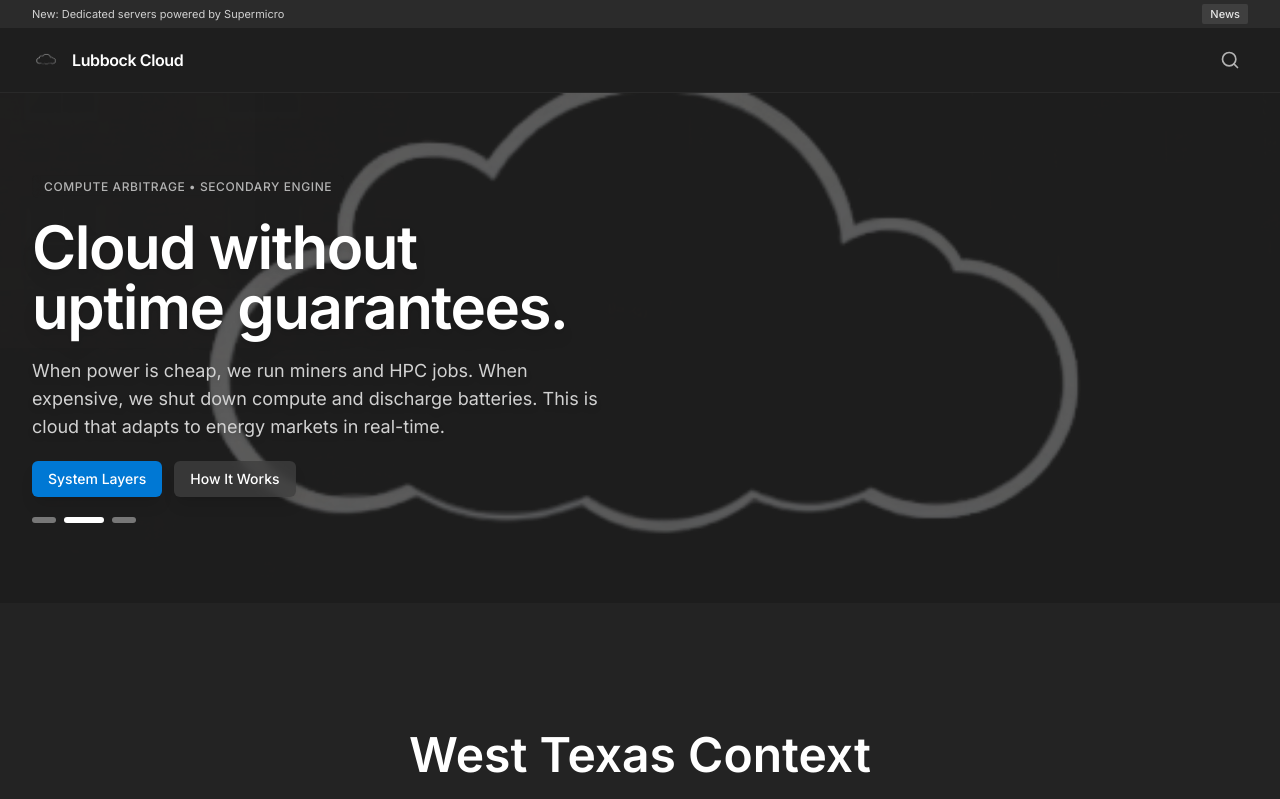
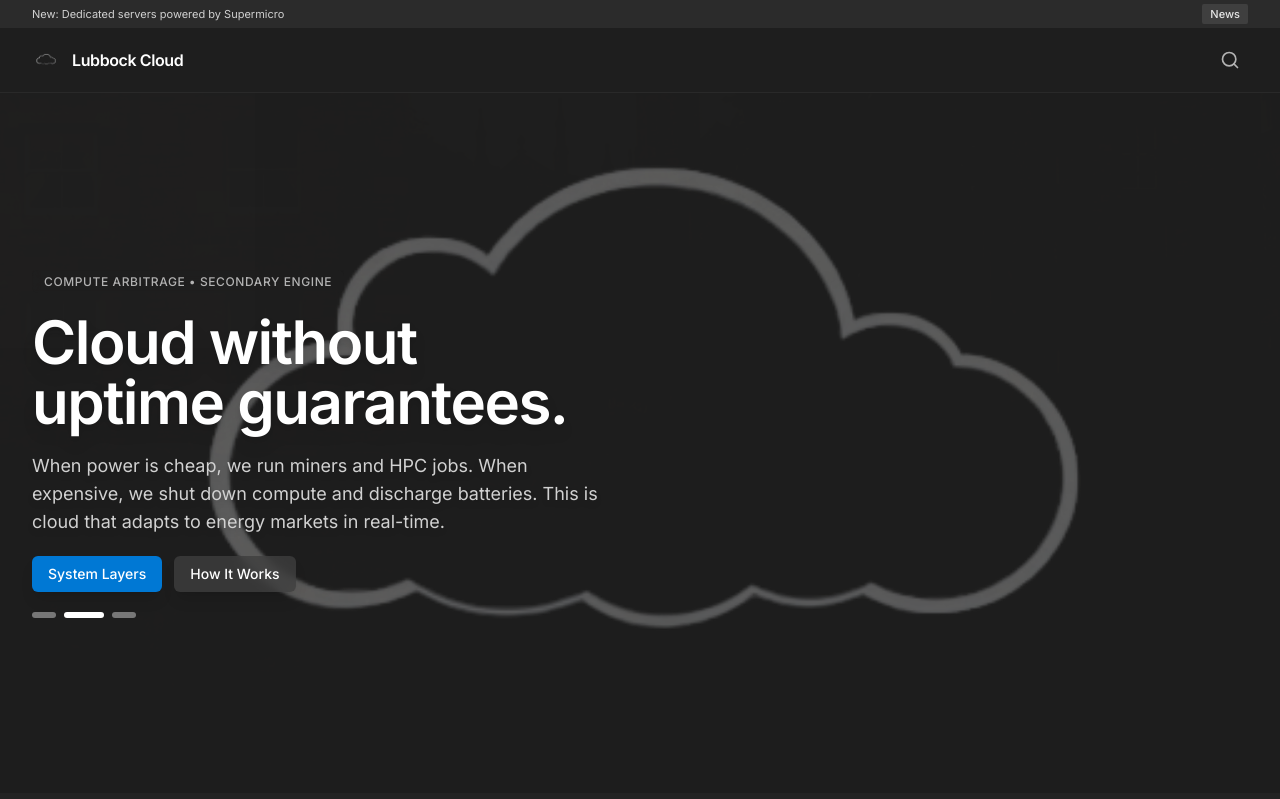
Before and after one commit to oldwestsolutions/Lubbock.Cloud, a Next.js app: page / in a window 1280 px wide. Shown: the top 799 px of the page. Built offline with nearby package versions, Linux system fonts and the light colour scheme.

Commit message:
Fix hero carousel: add consistent min-height to prevent card size differences

```diff
--- a/src/components/Hero.tsx
+++ b/src/components/Hero.tsx
@@ -83,7 +83,7 @@ export function Hero() {
   }, []);
 
   return (
-    <section className="relative overflow-hidden">
+    <section className="relative overflow-hidden min-h-[600px] sm:min-h-[700px]">
       {/* Background Images with Fade */}
       <div className="absolute inset-0 z-0">
         {slides.map((slideItem, i) => (
@@ -105,8 +105,8 @@ export function Hero() {
       </div>
 
       {/* Content */}
-      <div className="relative z-20 mx-auto max-w-7xl container-px py-14 sm:py-20" onMouseEnter={stop} onMouseLeave={start}>
-        <div className="grid lg:grid-cols-2 gap-12 items-center">
+      <div className="relative z-20 mx-auto max-w-7xl container-px py-14 sm:py-20 min-h-[600px] sm:min-h-[700px] flex items-center" onMouseEnter={stop} onMouseLeave={start}>
+        <div className="grid lg:grid-cols-2 gap-12 items-center w-full">
           {/* Left Column - Content */}
           <div className={`transition-all duration-1000 ease-in-out flex flex-col gap-5 ${isTransitioning ? 'opacity-0 translate-x-[-20px]' : 'opacity-100 translate-x-0'}`}>
             <div className="inline-block">
```
